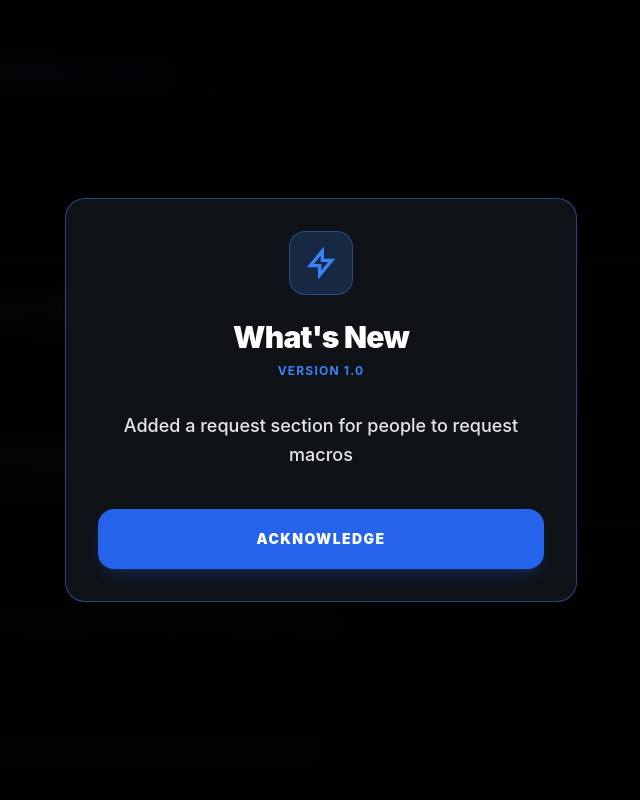
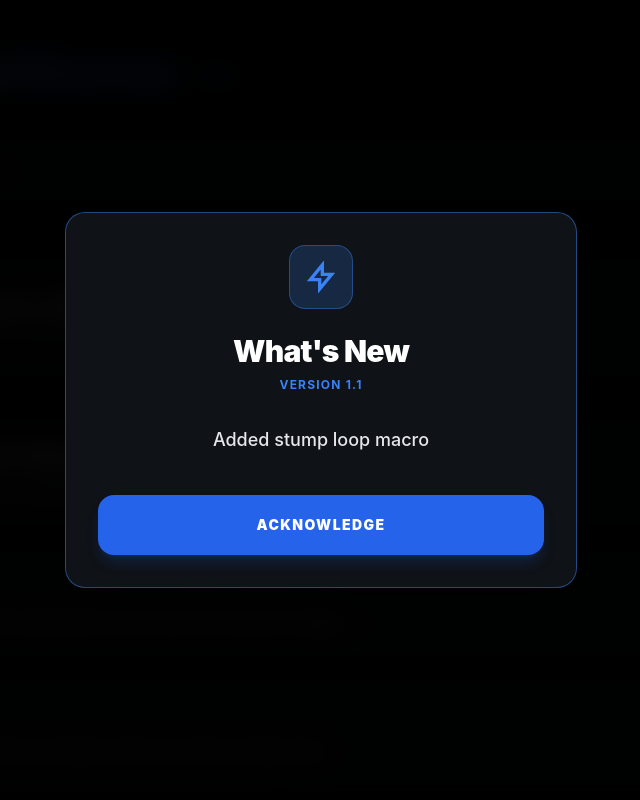
Before and after one commit to Jiftya/saralyth-macros, a plain HTML site: page index.html in a window 1280 px wide. Shown: the top 800 px of the page, without its empty margins (319-959 px from the left). Drawn offline with nearby package versions, Linux system fonts and the light colour scheme.

Commit message:
Update index.html

```diff
--- a/index.html
+++ b/index.html
@@ -205,8 +205,8 @@
         // ==========================================
         //  UPDATE CONFIGURATION (Edit this part)
         // ==========================================
-        const currentVersion = "1.0"; // Change this to trigger popup for users
-        const updateLogMessage = "Added a request section for people to request macros";
+        const currentVersion = "1.1"; // Change this to trigger popup for users
+        const updateLogMessage = "Added stump loop macro";
         // ==========================================
 
         createApp({
```
